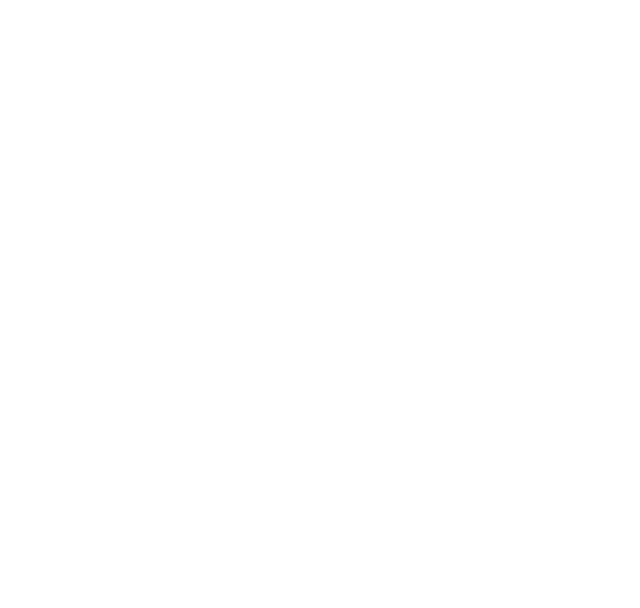
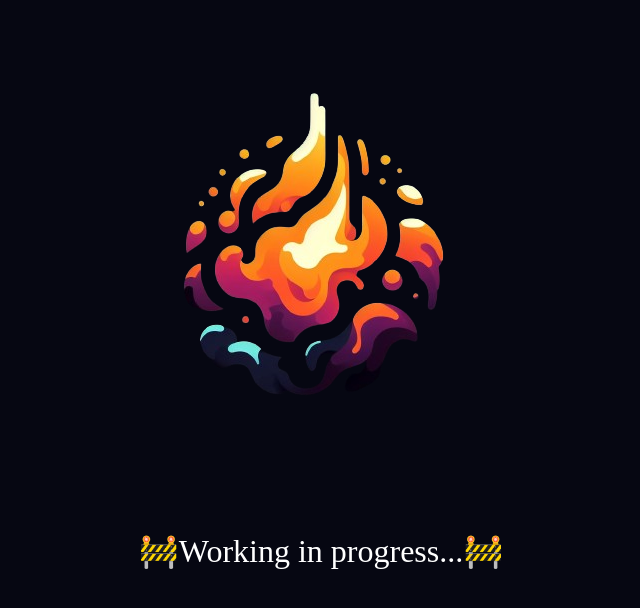
Before and after one commit to cloudforge-technologies/landing-page, a React (Create React App) app: page / in a window 1280 px wide. Shown: the top 608 px of the page, without its empty margins (319-959 px from the left). Built offline with nearby package versions, Linux system fonts and the light colour scheme.

Commit message:
feat: working in progress...

```diff
--- a/src/App.css
+++ b/src/App.css
@@ -1,38 +1,3 @@
-.App {
-  text-align: center;
+body {
+  background-color: #060712
 }
-
-.App-logo {
-  height: 40vmin;
-  pointer-events: none;
-}
-
-@media (prefers-reduced-motion: no-preference) {
-  .App-logo {
-    animation: App-logo-spin infinite 20s linear;
-  }
-}
-
-.App-header {
-  background-color: #282c34;
-  min-height: 100vh;
-  display: flex;
-  flex-direction: column;
-  align-items: center;
-  justify-content: center;
-  font-size: calc(10px + 2vmin);
-  color: white;
-}
-
-.App-link {
-  color: #61dafb;
-}
-
-@keyframes App-logo-spin {
-  from {
-    transform: rotate(0deg);
-  }
-  to {
-    transform: rotate(360deg);
-  }
-}
--- a/src/App.js
+++ b/src/App.js
@@ -1,8 +1,12 @@
 import './App.css';
+import Navbar from './Navbar.js';
+import './icon.png';
 
 function App() {
   return (
-    <div className="App">
+    <div className="App" style={{display: 'flex', justifyContent:'center', alignItems:'center', textAling: 'center', flexDirection:'column'}}>
+      <img alt='logo' src='icon.png'/>
+      <p style={{color:'#FFFFFF', fontSize:'32px', display:'block', fontFamily:'IBM Plex Sans'}}>&#128679;Working in progress...&#128679;</p>
     </div>
   );
 }
--- /dev/null
+++ b/src/Navbar.css
@@ -0,0 +1,4 @@
+.brand{
+  color: white;
+  font-family: 'IBM Plex Mono'
+}
--- /dev/null
+++ b/src/Navbar.js
@@ -0,0 +1,15 @@
+import React from 'react';
+import './Navbar.css'
+
+export default function Navbar(){
+  return (
+    <nav className="navbar">
+      <div className="brand">
+        <img alt='test'/>
+        <span>
+          Cloudforge Technologies
+        </span>
+      </div>
+    </nav>
+  )
+};
```
Also changed, not shown: src/icon.png (added).
